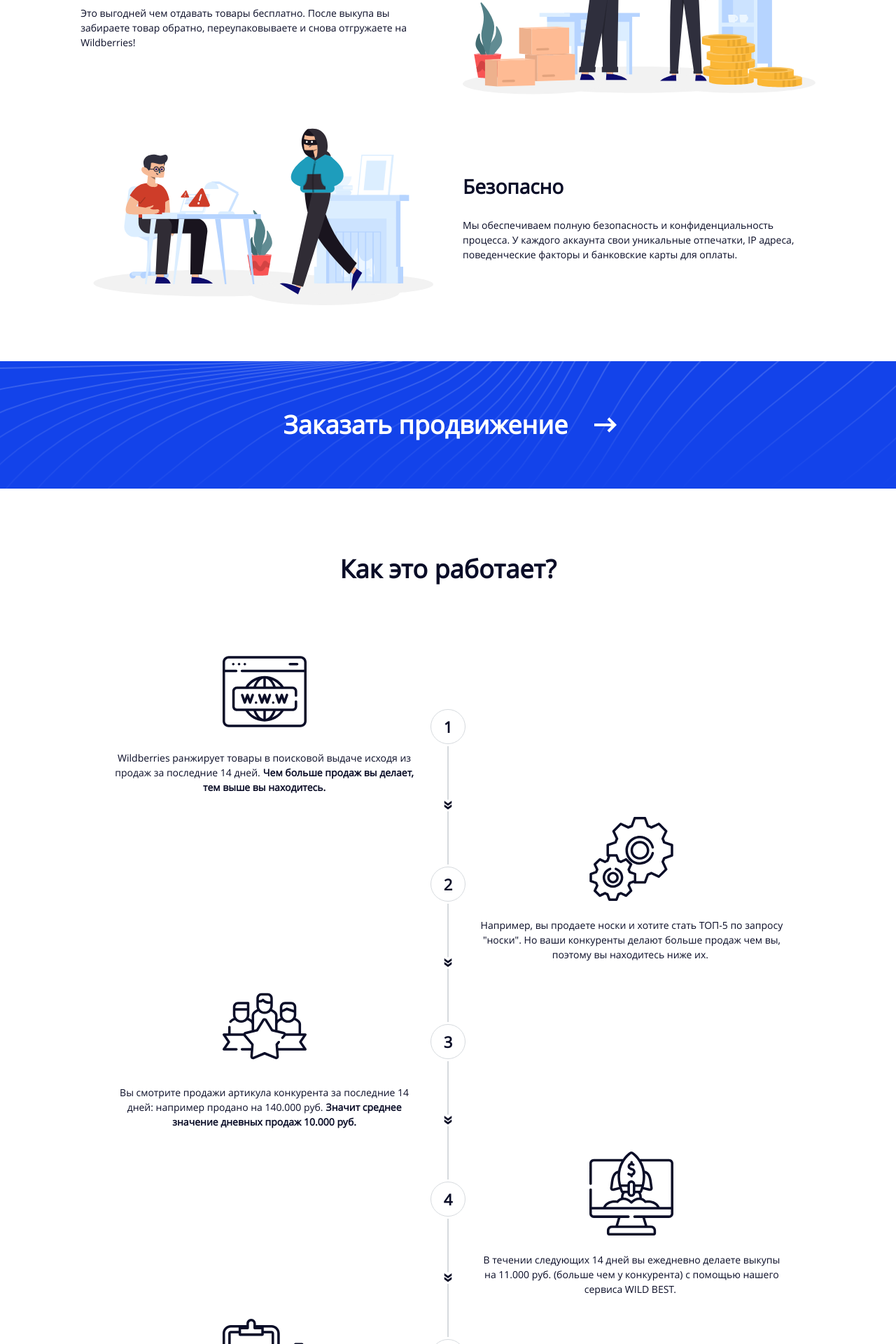
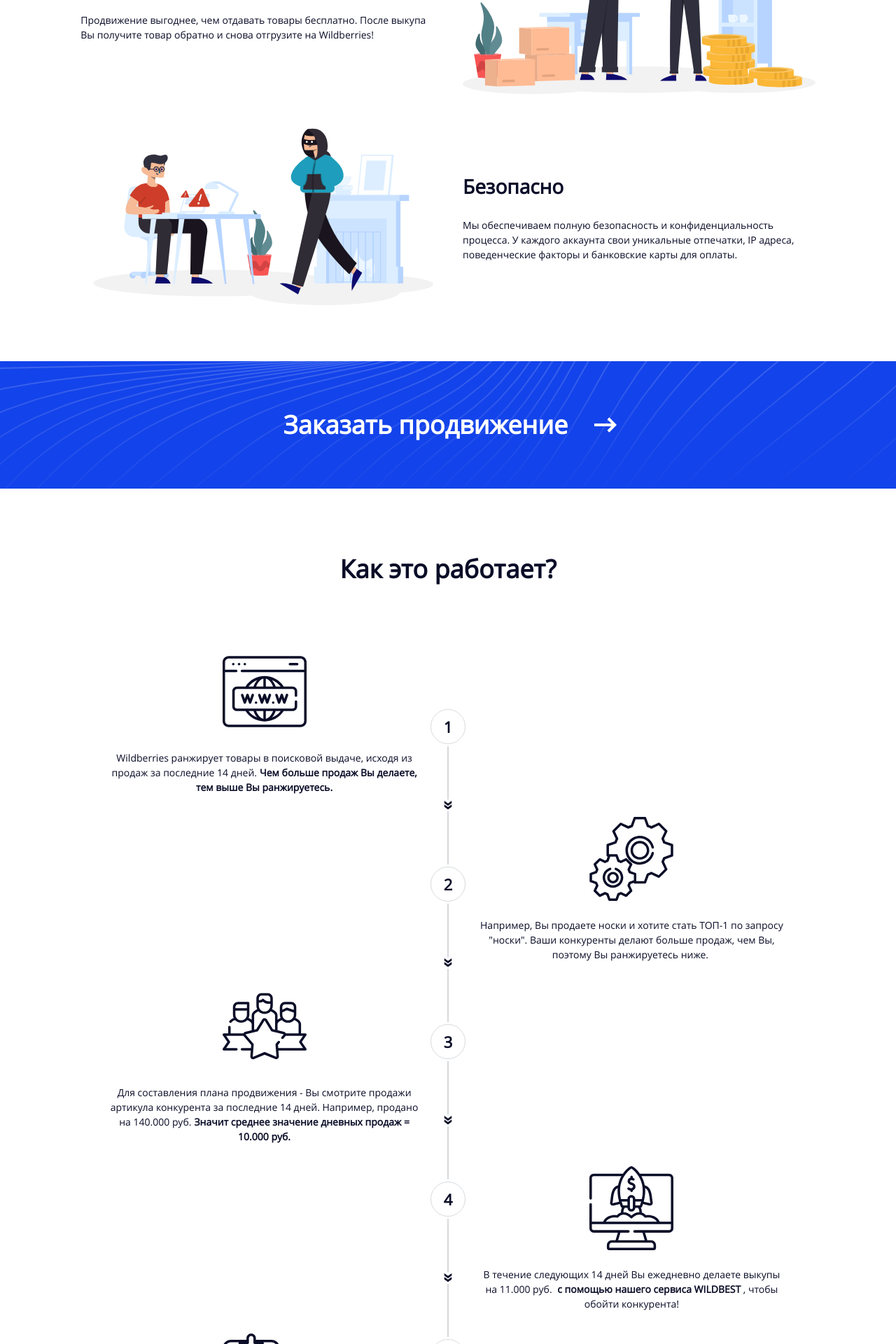
Before and after one commit to MDiTBBTE/wb-landing, a React (Create React App) app: page / in a window 1280 px wide. Shown: the part 880-2800 px from the top of the page at 70% size. Built offline with nearby package versions, Linux system fonts and the light colour scheme.

Commit message:
fixes with styles and text

```diff
--- a/src/components/BurgerMenu/BurgerMenu.jsx
+++ b/src/components/BurgerMenu/BurgerMenu.jsx
@@ -27,7 +27,7 @@ export const BurgerMenu = () => {
                     <p
                         className="burgerMenu_inner_links_link"
                         onClick={() => window.location.href = "https://t.me/wildbest1"}
-                    >Поддержка</p>
+                    >Продвижение на Ozon</p>
                 </div>
                 <div className="burgerMenu_inner_btns">
                     <Button name={'Вход'} onClick={() => {
@@ -35,7 +35,7 @@ export const BurgerMenu = () => {
                         (() => `ym(85982521,'reachGoal','vhod')`)()
                     }}/>
                     <Button name={'Регистрация'} isBlue={true} onClick={() => {
-                        (() => `ym(85982521,'reachGoal','reg')`)()
+                        (() => `ym(87122683,'reachGoal','reg')`)()
                         window.location.href = "https://wildbest.group/";
                     }}/>
                 </div>
--- a/src/components/Header/Header.jsx
+++ b/src/components/Header/Header.jsx
@@ -21,7 +21,7 @@ export const Header = ({width}) => {
                 <p
                     className="header_inner_links_link"
                     onClick={() => window.location.href = "https://t.me/wildbest1"}
-                >Поддержка</p>
+                >Продвижение на Ozon</p>
             </div>
             <div className="header_inner_btns">
                 <Button name={'Вход'} onClick={() => {
@@ -29,7 +29,7 @@ export const Header = ({width}) => {
                     window.location.href = "https://wildbest.group/";
                 }}/>
                 <Button name={'Регистрация'} isBlue={true} onClick={() => {
-                    (() => `ym(85982521,'reachGoal','reg')`)()
+                    (() => `ym(87122683,'reachGoal','reg')`)()
                     window.location.href = "https://wildbest.group/";
                 }} styles={{width: '100%'}}/>
             </div>
--- a/src/constants/constants.js
+++ b/src/constants/constants.js
@@ -1,12 +1,12 @@
 export const FEATURES = [
     {
         title: 'Удобно',
-        description: 'С помощью нашего сервиса вы сможете делать полностью автоматизированные множественные выкупы, планировать публикацию отзывов, задавать правильные вопросы к товарам и многое другое..',
+        description: 'С помощью нашего сервиса Вы сможете делать полностью автоматизированные выкупы, планировать публикацию отзывов, задавать правильные вопросы к товарам, повышать популярность бренда, а также многое другое..',
         image: 'comfortable.svg'
     },
     {
         title: 'Выгодно',
-        description: 'Это выгодней чем отдавать товары бесплатно. После выкупа вы забираете товар обратно, переупаковываете и снова отгружаете на Wildberries!',
+        description: 'Продвижение выгоднее, чем отдавать товары бесплатно. После выкупа Вы получите товар обратно и снова отгрузите на Wildberries!',
         image: 'profitable.svg'
     },
     {
@@ -19,17 +19,17 @@ export const FEATURES = [
 export const KEY_MOMENTS = [
     {
         title: 'Продвижение по поисковым запросам',
-        description: 'WILD BEST поможет вывести ваши товары в ТОП, чтобы их легче было найти вашим покупателям.'
+        description: 'WILDBEST поможет вывести Ваши товары в ТОП-выдачи, чтобы их было легче найти покупателям.'
     },
     {
         title: 'Быстрая реакция на негатив',
-        description: 'В любое удобное время вы сможете написать положительный отзыв, чтобы быстро закрыть негатив.'
+        description: 'В любое удобное время вы сможете написать положительный отзыв, чтобы быстро перекрыть негативный.'
     },
     {
         title: 'Дополнительные услуги - помогут повысить лояльность к бренду',
         description: [
             'Увеличить добавления в избранное как бренда, так и у товара',
-            'Добавить в лист ожидания отсутствующий артикул',
+            // 'Добавить в лист ожидания отсутствующий артикул',
             'Задать "правильные вопросы" к товару',
             'Лайкнуть сильные отзывы, которые влияют на продажи'
         ]
@@ -86,25 +86,28 @@ export const REVIEWS = [
 
 export const PROCESS = [
     {
-        description: 'Wildberries ранжирует товары в поисковой выдаче исходя из продаж за последние 14 дней.',
-        sub: 'Чем больше продаж вы делает, тем выше вы находитесь.',
+        description: 'Wildberries ранжирует товары в поисковой выдаче, исходя из продаж за последние 14 дней.',
+        sub: 'Чем больше продаж Вы делаете, тем выше Вы ранжируетесь.',
         image: 'website.svg'
     },
     {
-        description: 'Например, вы продаете носки и хотите стать ТОП-5 по запросу "носки". Но ваши конкуренты делают больше продаж чем вы, поэтому вы находитесь ниже их.',
+        description: 'Например, Вы продаете носки и хотите стать ТОП-1 по запросу "носки". Ваши конкуренты делают больше продаж, чем Вы, поэтому Вы ранжируетесь ниже.',
         image: 'settings.svg'
     },
     {
-        description: 'Вы смотрите продажи артикула конкурента за последние 14 дней: например продано на 140.000 руб.',
-        sub: 'Значит среднее значение дневных продаж 10.000 руб.',
+        description: 'Для составления плана продвижения - Вы смотрите продажи артикула конкурента за последние 14 дней. Например, продано на 140.000 руб.',
+        sub: 'Значит среднее значение дневных продаж = 10.000 руб.',
         image: 'rating.svg'
     },
     {
-        description: 'В течении следующих 14 дней вы ежедневно делаете выкупы на 11.000 руб. (больше чем у конкурента) с помощью нашего сервиса WILD BEST.',
+        description: 'В течение следующих 14 дней Вы ежедневно делаете выкупы на 11.000 руб.',
+        middle: 'с помощью нашего сервиса WILDBEST',
+        end: ', чтобы обойти конкурента!',
         image: 'startup.svg'
     },
     {
-        description: 'Через 14 дней вы занимаете планируемое место в ТОПе и начинаете получать органические продажи.',
+        description: 'Через 14 дней Вы поднимаетесь в ранжировках - выходите в ТОП - и',
+        sub: 'начинаете получать органические продажи!',
         image: 'schedule.svg'
     },
 ]
--- a/src/containers/Features/Features.jsx
+++ b/src/containers/Features/Features.jsx
@@ -16,8 +16,8 @@ export const Features = ({width}) => {
                     </h1>
                     {width > 425 && <span className="features_inner_feature_info_text_bl">за пару кликов мыши</span>}
                     <p className="features_inner_feature_info_desc">
-                        Продаешь крутые товары, но покупатели их не видят потому что они на последних страницах в выдаче? С помощью WILD BEST ты продвинешься
-                        <span>в ТОП-20 всего за 14 дней!</span>
+                        Продаете крутые товары, но покупатели их не видят, потому что они на последних страницах в выдаче? С помощью сервиса WILDBEST Вы продвинетесь
+                        <span> в ТОП-20 всего за 14 дней!</span>
                     </p>
                     <Button
                         name={'Попробовать бесплатно'}
--- a/src/containers/KeyMoments/KeyMoments.jsx
+++ b/src/containers/KeyMoments/KeyMoments.jsx
@@ -7,7 +7,7 @@ export const KeyMoments = () => {
     return <div className='container keyMoments'>
         <div className='keyMoments_inner'>
             <h2 className='keyMoments_inner_title' id="key-moments">Ключевые моменты</h2>
-            <p className='keyMoments_inner_text'>Мы хотим, чтобы наши клиенты получали максимум результатов от нашего инструмента</p>
+            <p className='keyMoments_inner_text'>Мы хотим, чтобы наши клиенты получали максимальные результаты от нашего Сервиса!</p>
             <ul className='keyMoments_inner_list'>
                 {KEY_MOMENTS.map((moment, idx) =>
                     <li key={`${idx.toString()}_${moment.title}`} className='keyMoments_inner_list_el'>
@@ -17,7 +17,9 @@ export const KeyMoments = () => {
                             {typeof moment.description === 'string' ?
                                 <p className='keyMoments_inner_list_el_info_text'>{moment.description}</p> :
                                 <ul className='keyMoments_inner_list_el_info_list'>
-                                    {moment.description.map( (el, idx) => <li key={idx} className='keyMoments_inner_list_el_info_list_el'>{el}</li>)}
+                                    {moment.description.map( (el, idx) =>
+                                        <li key={idx} className='keyMoments_inner_list_el_info_list_el'>{el}</li>
+                                    )}
                                 </ul>
                             }
                         </div>
--- a/src/containers/Process/Process.jsx
+++ b/src/containers/Process/Process.jsx
@@ -11,10 +11,15 @@ export const Process = () => {
                 {PROCESS.map((process, idx) => <div key={idx} className='process_inner_list_elWrapper'>
                     <div className='process_inner_list_el'>
                         <img className='process_inner_list_el_img' src={`/images/process/${process.image}`} alt={process.image.slice(0, -4)}/>
-                        <p className='process_inner_list_el_text'>
-                            {process.description}
-                            <span className='process_inner_list_el_text_sub'>{process.sub}</span>
-                        </p>
+                        {process.middle ?
+                            <p className='process_inner_list_el_text'>
+                                {process.description}  <span className='process_inner_list_el_text_sub'>{process.middle}</span> {process.end}
+                            </p> :
+                            <p className='process_inner_list_el_text'>
+                                {process.description}
+                                <span className='process_inner_list_el_text_sub'>{process.sub}</span>
+                            </p>
+                        }
                     </div>
                 </div>)}
             </div>
```
Also changed, not shown: public/index.html (+37 -0 lines), public/images/logo.svg.
